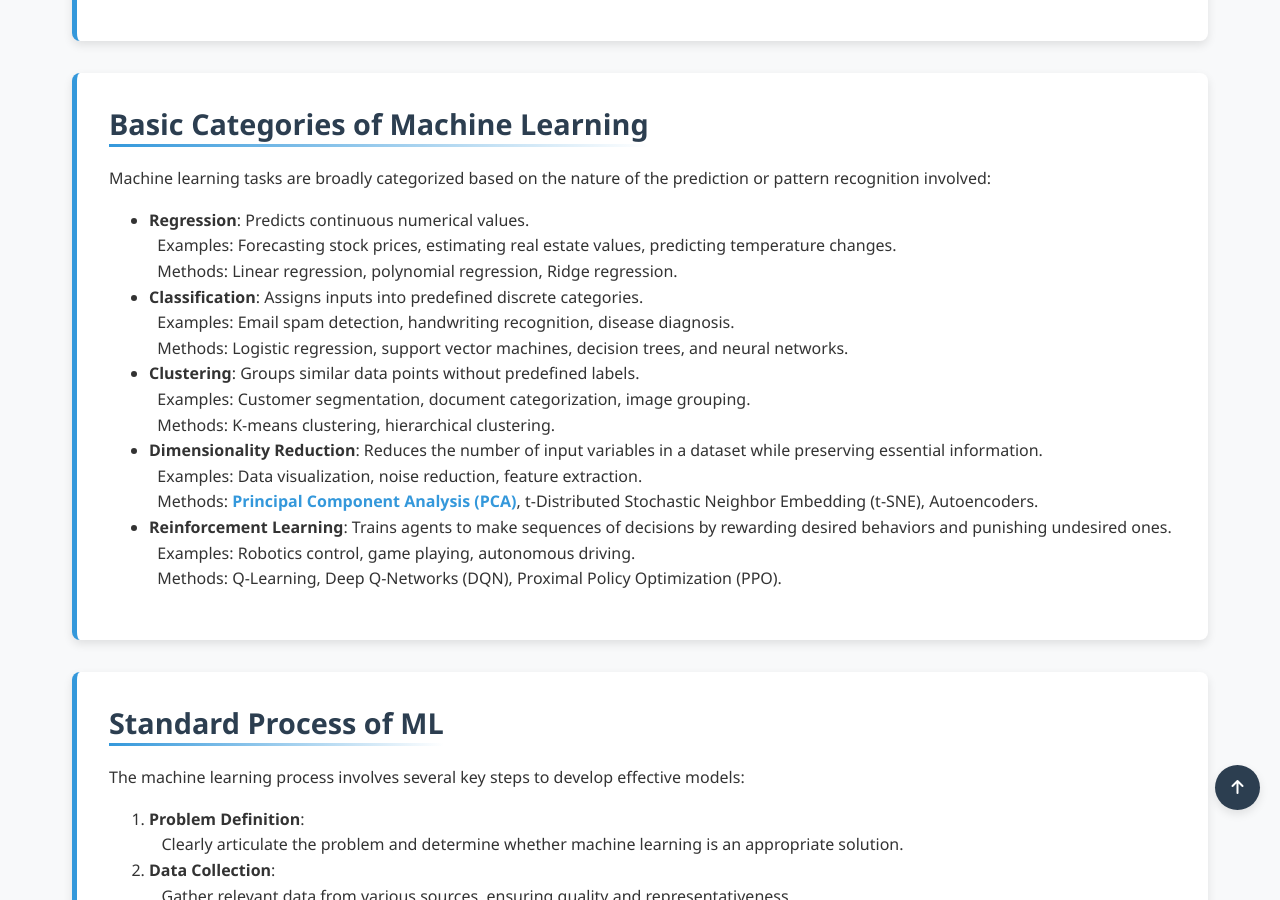
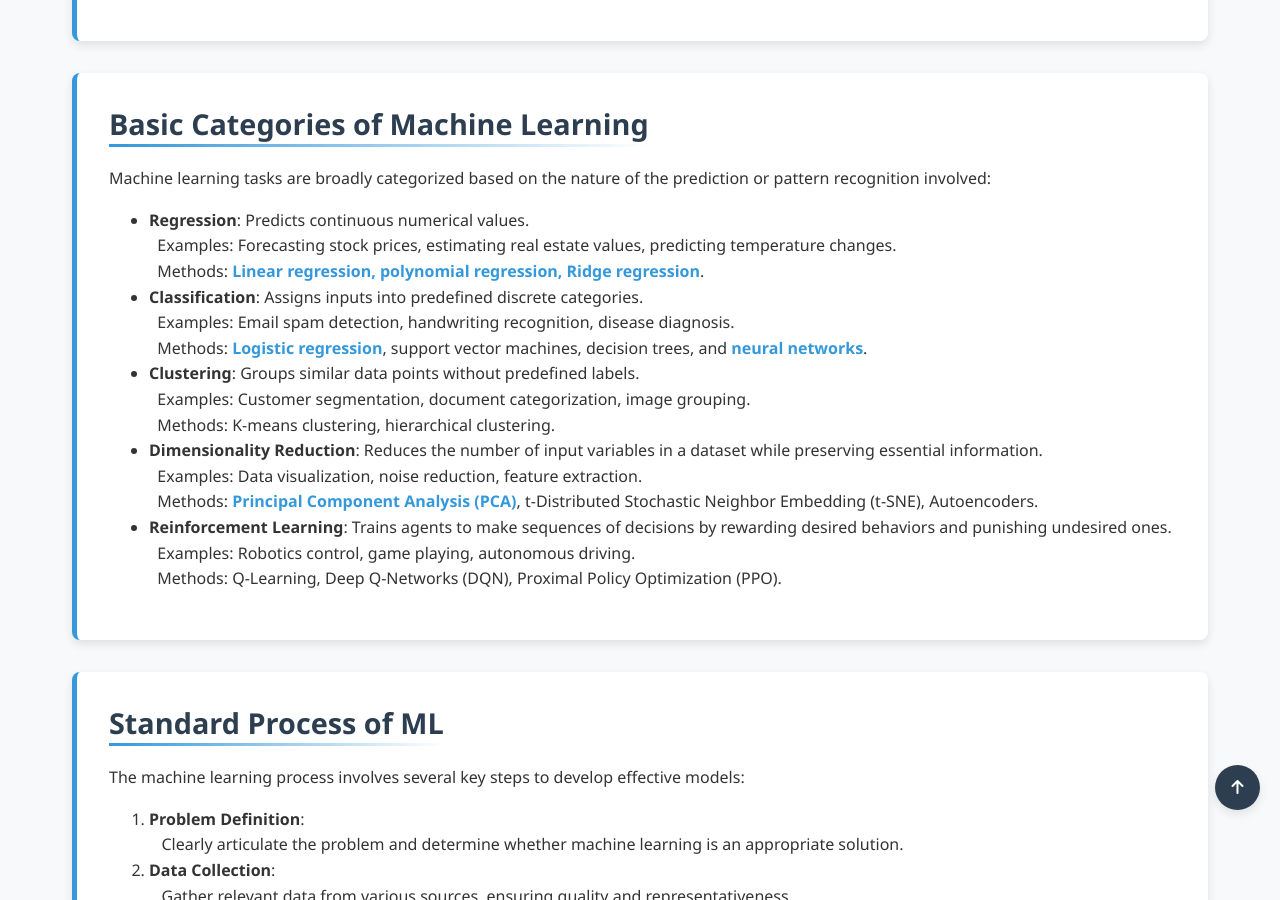
Before and after one commit to Yusukey01/yusukey01.github.io, a Jekyll site: the page built from Mathematics/Machine_learning/intro_ml.html, in a window 1280 px wide and 900 px high, scrolled down 2615 px. Built offline with Jekyll 4.4.1, drawn with Linux system fonts in a browser that asks for light colours.

Commit message:
added links

```diff
--- a/Mathematics/Machine_learning/intro_ml.html
+++ b/Mathematics/Machine_learning/intro_ml.html
@@ -137,12 +137,12 @@ uses_python: false
                         <li><strong>Regression</strong>: Predicts continuous numerical values.</li>
                         &nbsp;&nbsp;Examples: Forecasting stock prices, estimating real estate values, predicting temperature changes.
                         <br>
-                        &nbsp;&nbsp;Methods: Linear regression, polynomial regression, Ridge regression.
+                        &nbsp;&nbsp;Methods:  <a href="regression.html"><strong>Linear regression, polynomial regression, Ridge regression</strong></a>.
 
                         <li><strong>Classification</strong>: Assigns inputs into predefined discrete categories.</li>
                         &nbsp;&nbsp;Examples: Email spam detection, handwriting recognition, disease diagnosis.
                         <br>
-                        &nbsp;&nbsp;Methods: Logistic regression, support vector machines, decision trees, and neural networks.
+                        &nbsp;&nbsp;Methods:  <a href="intro_classification.html"><strong>Logistic regression</strong></a>, support vector machines, decision trees, and <a href="neural_networks.html"><strong>neural networks</strong></a>.
 
                         <li><strong>Clustering</strong>: Groups similar data points without predefined labels.</li>
                         &nbsp;&nbsp;Examples: Customer segmentation, document categorization, image grouping.
```
